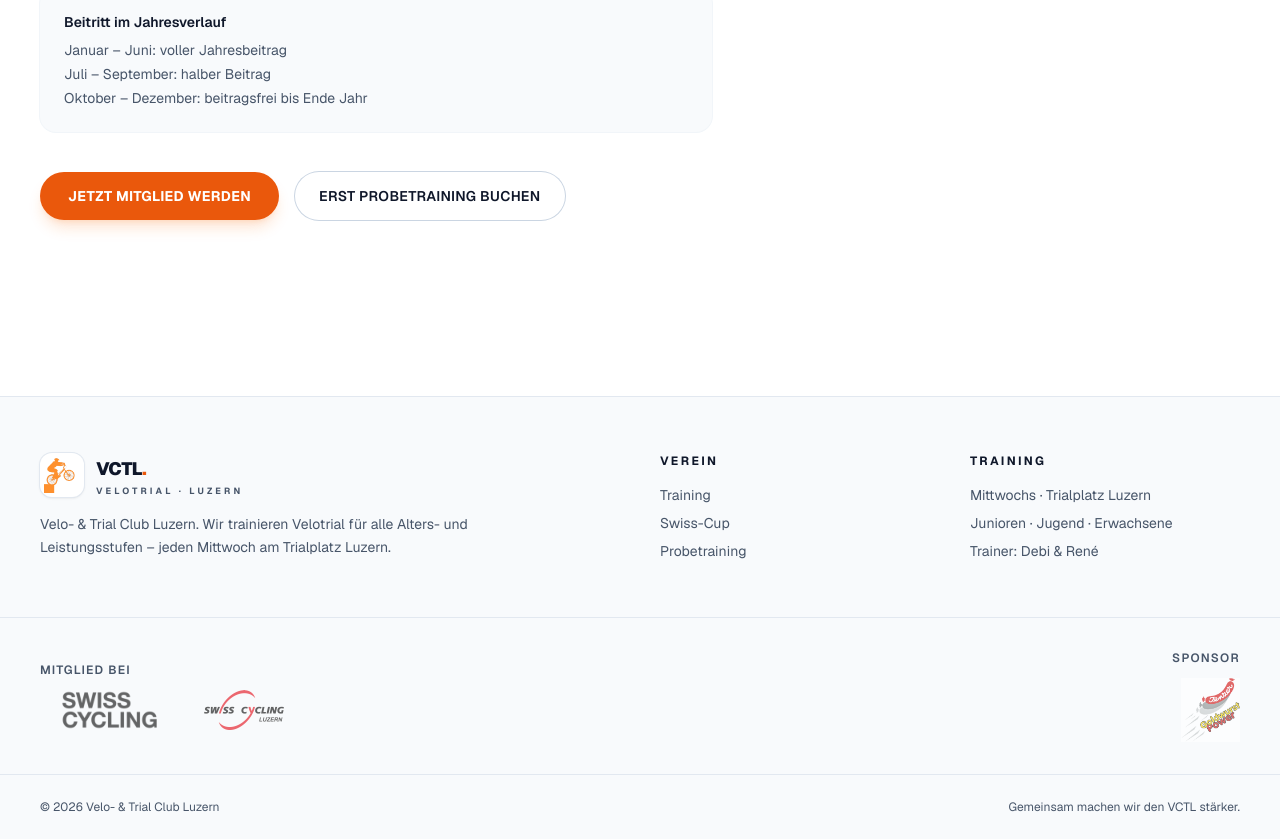
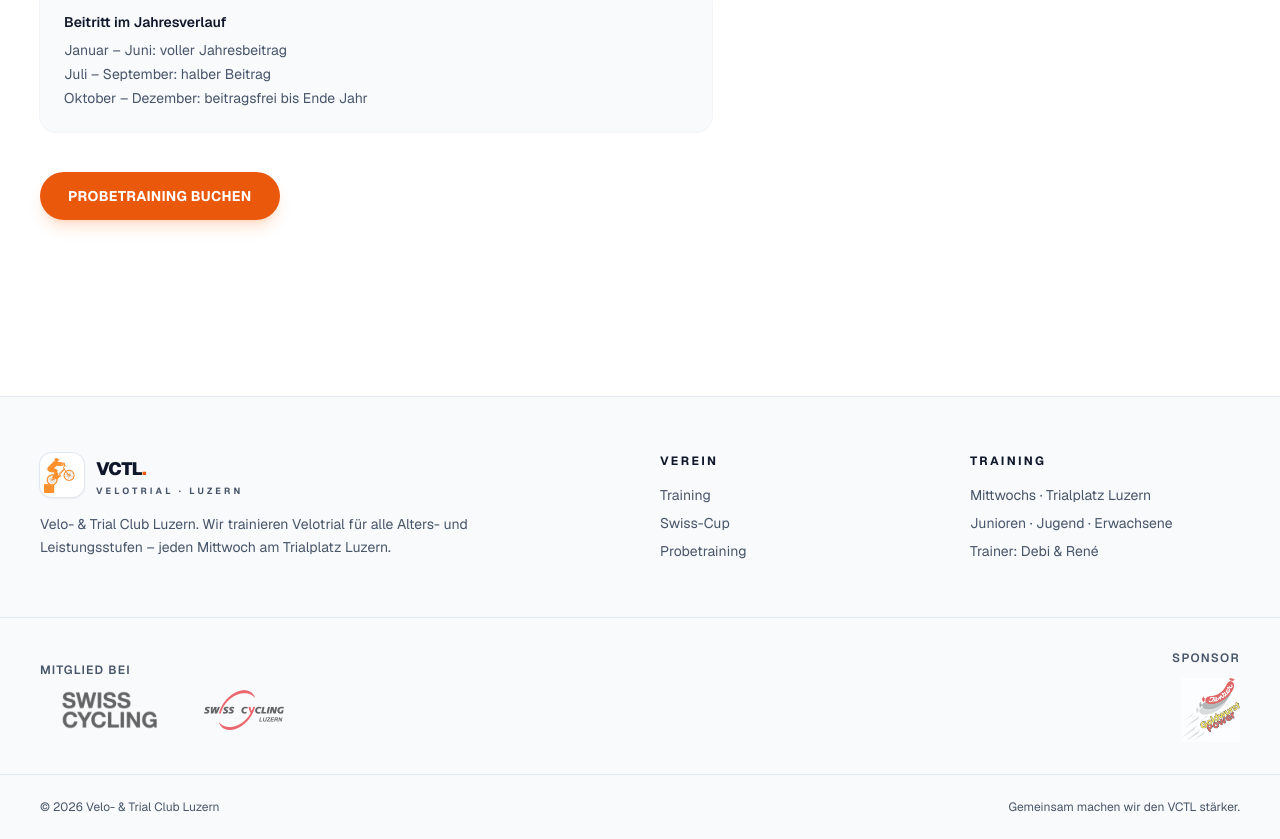
Before and after one commit to schwotzer-pure/vctl, a Next.js app: page /verein in a window 1280 px wide. Shown: the part 2142-2981 px from the top of the page. Built offline with nearby package versions, Linux system fonts and the light colour scheme.

Commit message:
Simplify Verein CTA: single orange Probetraining button
Co-Authored-By: Claude Sonnet 4.6 <noreply@anthropic.com>

```diff
--- a/src/app/verein/page.tsx
+++ b/src/app/verein/page.tsx
@@ -179,18 +179,12 @@ export default function VereinPage() {
         </div>
 
         {/* Anmelde-CTA */}
-        <div className="mt-10 flex flex-wrap gap-4">
-          <a
-            href="mailto:praesident@vctl.ch?subject=Mitgliedschaft VCTL"
+        <div className="mt-10">
+          <Link
+            href="/probetraining"
             className="inline-flex items-center gap-2 rounded-full bg-brand-600 px-7 py-3.5 text-sm font-bold uppercase tracking-wide text-white shadow-lg shadow-brand-500/20 transition hover:bg-brand-700"
           >
-            Jetzt Mitglied werden
-          </a>
-          <Link
-            href="/probetraining"
-            className="inline-flex items-center gap-2 rounded-full px-6 py-3 text-sm font-semibold uppercase tracking-wide text-ink ring-1 ring-slate-300 transition hover:bg-slate-100"
-          >
-            Erst Probetraining buchen
+            Probetraining buchen
           </Link>
         </div>
       </section>
```
